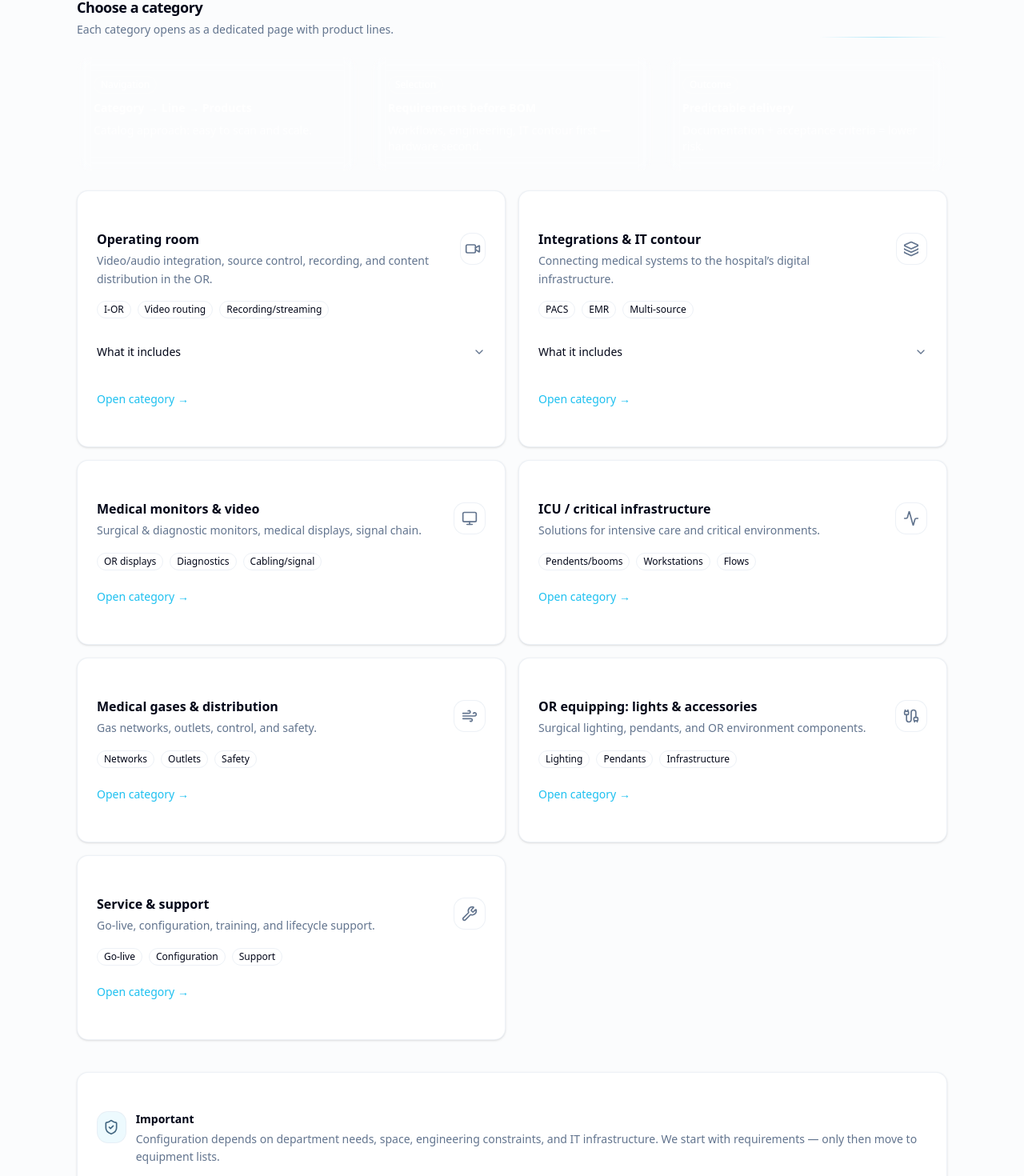
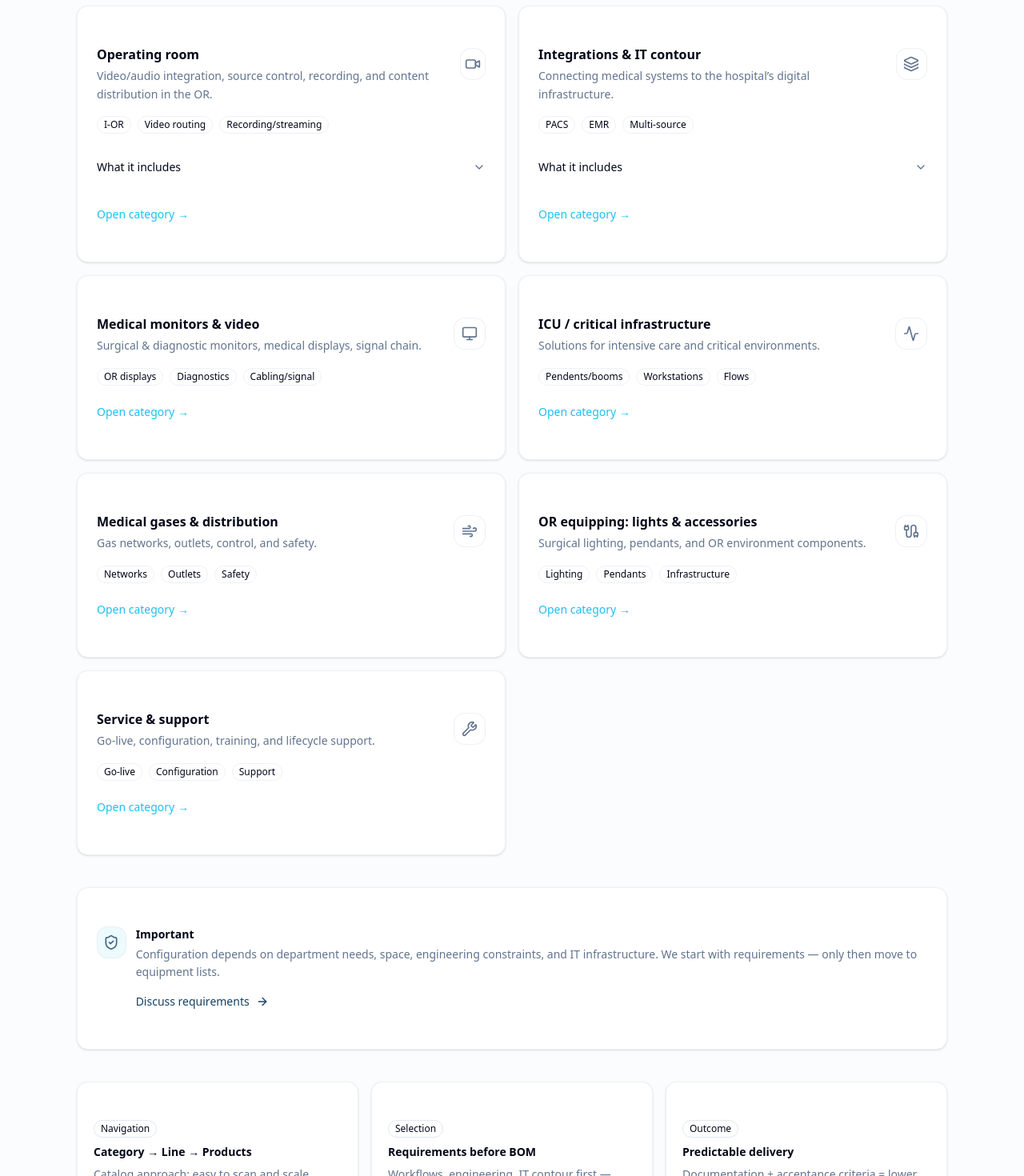
Before and after one commit to romahawk/medintegro-web-next, a Next.js app: page /en/equipment in a window 1280 px wide. Shown: the part 575-2045 px from the top of the page at 80% size. Built offline with nearby package versions, Linux system fonts and the light colour scheme.

Commit message:
fix(ui): remove empty proof cards and lift categories above fold

```diff
--- a/src/app/[locale]/(site)/equipment/page.tsx
+++ b/src/app/[locale]/(site)/equipment/page.tsx
@@ -81,25 +81,19 @@ export default async function EquipmentPage({ params }: Props) {
     </div>
   );
 
-  const ProofStrip = (
+  // ✅ Neutral proof strip (works on light background, not “empty cards”)
+  const ProofStripNeutral = (
     <div className="grid gap-4 md:grid-cols-3">
       {t.proof.map((p) => (
-        <div
-          key={p.title}
-          className={cn(
-            "group rounded-2xl border border-white/15 bg-white/10 p-5 backdrop-blur",
-            "transition hover:-translate-y-0.5 hover:bg-white/12 hover:shadow-lg hover:shadow-black/10",
-            "focus-within:ring-2 focus-within:ring-[rgb(var(--brand-sky-rgb))]/70"
-          )}
-        >
-          <div className="space-y-2">
-            <Badge className="w-fit bg-white/10 text-white border border-white/15">
+        <Card key={p.title} className="border-border/60 bg-background">
+          <CardContent className="p-5 space-y-2">
+            <Badge variant="outline" className="w-fit">
               {p.label}
             </Badge>
-            <div className="text-sm font-semibold text-white">{p.title}</div>
-            <p className="text-sm text-white/80">{p.text}</p>
-          </div>
-        </div>
+            <div className="text-sm font-semibold">{p.title}</div>
+            <p className="text-sm text-muted-foreground">{p.text}</p>
+          </CardContent>
+        </Card>
       ))}
     </div>
   );
@@ -119,6 +113,8 @@ export default async function EquipmentPage({ params }: Props) {
 
       {/* CATEGORIES GRID */}
       <Section tone="muted">
+        {/* ✅ Pull categories up (above the fold) */}
+        <div className="-mt-10 md:-mt-14">
           <div className="flex items-end justify-between gap-6">
             <div className="space-y-1">
               <h2 className="text-lg font-semibold tracking-tight">
@@ -134,10 +130,8 @@ export default async function EquipmentPage({ params }: Props) {
             <div className="hidden md:block h-px w-40 bg-linear-to-r from-transparent via-[rgb(var(--brand-sky-rgb))]/35 to-transparent" />
           </div>
 
-        {/* Proof strip moved here so categories are above fold */}
-        <div className="mt-6">{ProofStrip}</div>
-
-        <div className="mt-6 grid gap-4 lg:grid-cols-2">
+          {/* ✅ Categories FIRST (no proof blocks here) */}
+          <div className="mt-4 grid gap-4 lg:grid-cols-2">
             {EQUIPMENT_CATEGORIES.map((category) => (
               <div
                 key={category.key}
@@ -181,6 +175,10 @@ export default async function EquipmentPage({ params }: Props) {
               </div>
             </CardContent>
           </Card>
+
+          {/* ✅ Proof AFTER categories (neutral style, no “empty containers”) */}
+          <div className="mt-10">{ProofStripNeutral}</div>
+        </div>
       </Section>
 
       {/* CTA */}
```
Lines whose indentation alone changed are shown as unchanged.
